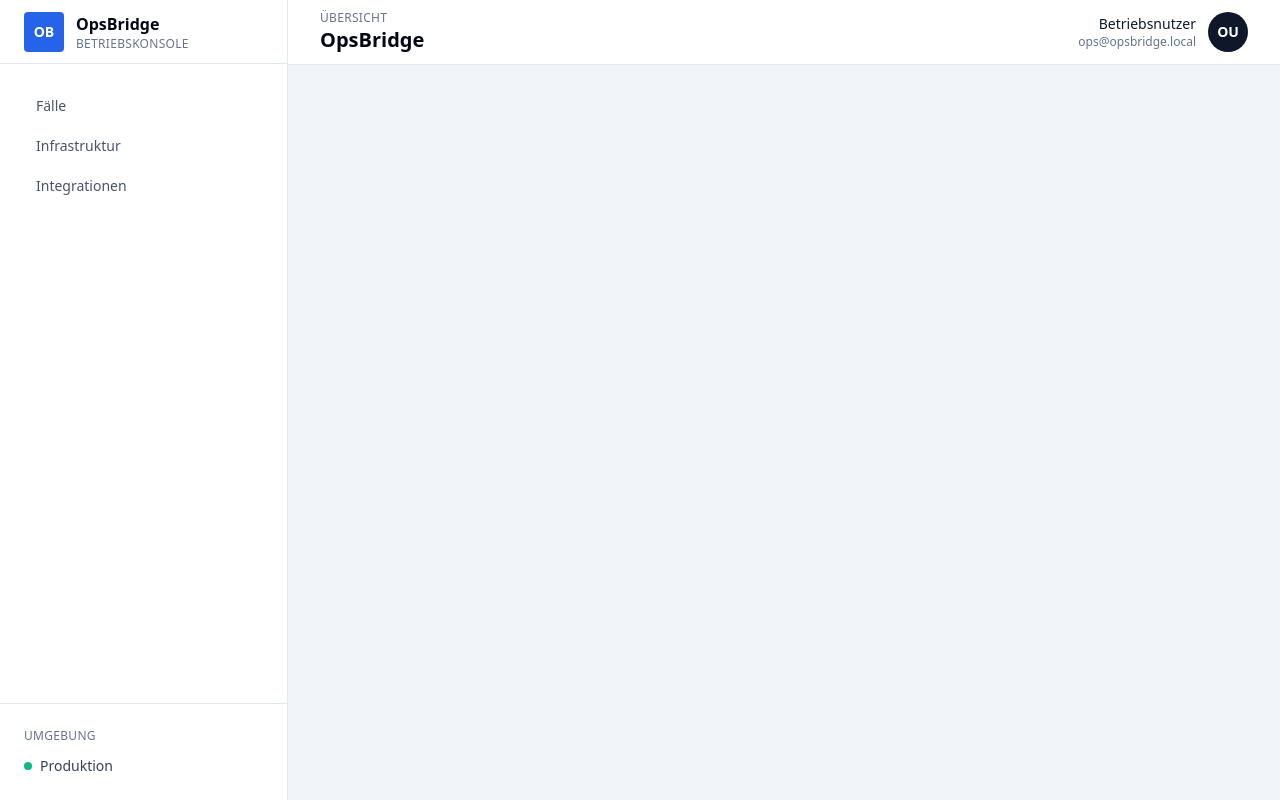
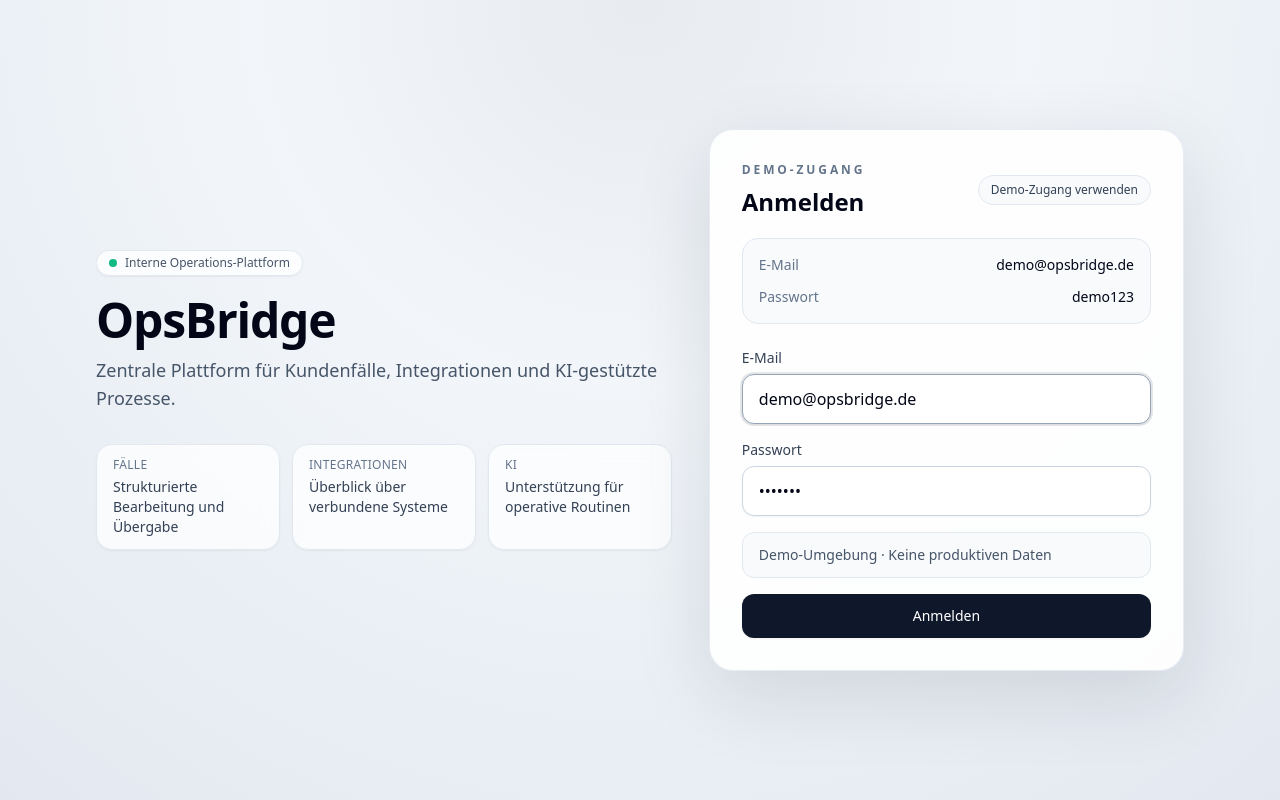
Before and after one commit to igalVilensky/opsbridge, a Nuxt app: page / in a window 1280 px wide. Built offline with nearby package versions, Linux system fonts and the light colour scheme.

Commit message:
feat: update infrastructure visualization colors and improve demo access page

```diff
--- a/components/infrastructure/InfrastructureScene.vue
+++ b/components/infrastructure/InfrastructureScene.vue
@@ -133,9 +133,9 @@ function disposeRenderable(object: THREE.Object3D) {
 }
 
 function statusColor(status: InfrastructureNode["status"]) {
-  if (status === "healthy") return 0x34d399;
+  if (status === "healthy") return 0x22c55e;
   if (status === "degraded") return 0xf59e0b;
-  return 0x64748b;
+  return 0x94a3b8;
 }
 
 function statusPulseSpeed(status: InfrastructureNode["status"]) {
@@ -358,9 +358,9 @@ function getFlowSpeed(status: InfrastructureNode["status"], direction: "outbound
 }
 
 function getFlowOpacity(status: InfrastructureNode["status"]) {
-  if (status === "healthy") return 0.68;
-  if (status === "degraded") return 0.5;
-  return 0.26;
+  if (status === "healthy") return 0.78;
+  if (status === "degraded") return 0.66;
+  return 0.38;
 }
 
 function getFlowScale(status: InfrastructureNode["status"], direction: "outbound" | "inbound") {
@@ -630,7 +630,7 @@ function getConnectionHighlight(selectedId: string | null, connection: Connectio
   return {
     isDirect,
     opacity: isDirect ? 0.72 : 0.12,
-    color: isDirect ? new THREE.Color(statusColor(connection.targetStatus)) : connection.baseColor,
+    color: isDirect ? new THREE.Color(0xb8c4d4) : connection.baseColor,
   };
 }
 
@@ -747,7 +747,7 @@ function animate() {
     const material = particle.sprite.material as THREE.SpriteMaterial;
     material.color.setHex(
       particle.targetStatus === "healthy"
-        ? 0x4ade80
+        ? 0x22c55e
         : particle.targetStatus === "degraded"
           ? 0xf59e0b
           : 0x94a3b8,
@@ -1042,30 +1042,27 @@ onBeforeUnmount(() => {
     <div class="pointer-events-none absolute left-4 top-4 z-10 rounded-md border border-white/10 bg-slate-950/70 px-3 py-2 text-xs text-slate-200">
       OpsBridge-Infrastrukturmodell
     </div>
-    <div class="pointer-events-none absolute right-4 top-4 z-10 max-w-[14rem] rounded-md border border-white/10 bg-slate-950/70 px-3 py-2 text-[11px] leading-4 text-slate-300">
+    <div class="pointer-events-none absolute right-4 top-4 z-10 max-w-[15rem] rounded-md border border-white/10 bg-slate-950/70 px-3 py-2 text-[11px] leading-4 text-slate-300">
       <p class="font-medium text-slate-100">Legende</p>
       <ul class="mt-1.5 space-y-1">
-        <li class="flex items-start gap-2">
-          <span class="mt-1.5 h-2 w-2 rounded-full bg-cyan-300" />
-          <span>Bewegte Punkte = Kommunikations-/Datenfluss</span>
-        </li>
+        <li>Bewegte Punkte = Kommunikations- und Datenfluss</li>
+        <li>Farbe des Datenflusses = Status des Zielsystems</li>
         <li class="flex items-start gap-2">
           <span class="mt-1.5 h-2 w-2 rounded-full bg-emerald-400" />
           <span>Grün = verfügbar</span>
         </li>
         <li class="flex items-start gap-2">
           <span class="mt-1.5 h-2 w-2 rounded-full bg-amber-400" />
-          <span>Gelb/Orange = beeinträchtigt</span>
+          <span>Orange = beeinträchtigt</span>
         </li>
         <li class="flex items-start gap-2">
           <span class="mt-1.5 h-2 w-2 rounded-full bg-slate-400" />
           <span>Grau = unbekannt</span>
         </li>
-        <li class="flex items-start gap-2">
-          <span class="mt-1.5 h-2 w-2 rounded-full bg-sky-300" />
-          <span>Hellere Bewegung = aktivere Verbindung</span>
-        </li>
       </ul>
+      <p class="mt-2 text-[10px] leading-4 text-slate-400">
+        Mehr Punkte deuten auf höhere Aktivität hin. Visueller Hinweis, keine exakte Live-Zählung.
+      </p>
     </div>
     <div class="pointer-events-none absolute bottom-4 left-4 z-10 rounded-md border border-white/10 bg-slate-950/70 px-3 py-2 text-[11px] text-slate-400">
       Ziehen zum Drehen · Scrollen zum Zoomen · ein System anklicken, um Details anzuzeigen
--- /dev/null
+++ b/pages/index.vue
@@ -0,0 +1,183 @@
+<script setup lang="ts">
+definePageMeta({
+  layout: false,
+});
+
+const form = reactive({
+  email: "demo@opsbridge.de",
+  password: "demo123",
+});
+
+const errors = reactive({
+  email: "",
+  password: "",
+});
+
+const isSubmitting = ref(false);
+
+function resetErrors() {
+  errors.email = "";
+  errors.password = "";
+}
+
+function isValidEmail(value: string) {
+  return /^[^\s@]+@[^\s@]+\.[^\s@]+$/.test(value);
+}
+
+function useDemoAccess() {
+  form.email = "demo@opsbridge.de";
+  form.password = "demo123";
+  resetErrors();
+}
+
+async function handleSubmit() {
+  resetErrors();
+
+  if (!form.email.trim()) {
+    errors.email = "Bitte E-Mail eingeben.";
+  } else if (!isValidEmail(form.email)) {
+    errors.email = "Bitte eine gültige E-Mail-Adresse eingeben.";
+  }
+
+  if (!form.password) {
+    errors.password = "Bitte Passwort eingeben.";
+  }
+
+  if (errors.email || errors.password) {
+    return;
+  }
+
+  isSubmitting.value = true;
+  try {
+    await nextTick();
+    await navigateTo("/cases");
+  } finally {
+    isSubmitting.value = false;
+  }
+}
+</script>
+
+<template>
+  <main class="min-h-screen bg-[radial-gradient(circle_at_top,_rgba(148,163,184,0.22),_rgba(241,245,249,0.92)_38%,_rgba(226,232,240,0.98)_100%)] text-slate-950">
+    <div class="mx-auto flex min-h-screen w-full max-w-6xl items-center px-4 py-10 sm:px-6 lg:px-8">
+      <div class="grid w-full gap-8 lg:grid-cols-[1.1fr_0.9fr]">
+        <section class="flex flex-col justify-center">
+          <div class="inline-flex w-fit items-center gap-2 rounded-full border border-slate-200 bg-white/80 px-3 py-1 text-xs font-medium text-slate-600 shadow-sm backdrop-blur">
+            <span class="h-2 w-2 rounded-full bg-emerald-500" />
+            Interne Operations-Plattform
+          </div>
+
+          <h1 class="mt-5 text-4xl font-semibold tracking-tight text-slate-950 sm:text-5xl">
+            OpsBridge
+          </h1>
+
+          <p class="mt-3 max-w-xl text-lg leading-7 text-slate-600">
+            Zentrale Plattform für Kundenfälle, Integrationen und KI-gestützte Prozesse.
+          </p>
+
+          <div class="mt-8 grid max-w-xl gap-3 sm:grid-cols-3">
+            <div class="rounded-2xl border border-slate-200 bg-white/75 px-4 py-3 shadow-sm backdrop-blur">
+              <p class="text-xs font-medium uppercase tracking-wide text-slate-500">Fälle</p>
+              <p class="mt-1 text-sm text-slate-700">Strukturierte Bearbeitung und Übergabe</p>
+            </div>
+            <div class="rounded-2xl border border-slate-200 bg-white/75 px-4 py-3 shadow-sm backdrop-blur">
+              <p class="text-xs font-medium uppercase tracking-wide text-slate-500">Integrationen</p>
+              <p class="mt-1 text-sm text-slate-700">Überblick über verbundene Systeme</p>
+            </div>
+            <div class="rounded-2xl border border-slate-200 bg-white/75 px-4 py-3 shadow-sm backdrop-blur">
+              <p class="text-xs font-medium uppercase tracking-wide text-slate-500">KI</p>
+              <p class="mt-1 text-sm text-slate-700">Unterstützung für operative Routinen</p>
+            </div>
+          </div>
+        </section>
+
+        <section class="self-center rounded-3xl border border-slate-200/80 bg-white/90 p-6 shadow-[0_24px_80px_rgba(15,23,42,0.12)] backdrop-blur-sm sm:p-8">
+          <div class="flex items-center justify-between gap-4">
+            <div>
+              <p class="text-xs font-semibold uppercase tracking-[0.24em] text-slate-500">
+                Demo-Zugang
+              </p>
+              <h2 class="mt-2 text-2xl font-semibold text-slate-950">
+                Anmelden
+              </h2>
+            </div>
+
+            <button
+              type="button"
+              class="rounded-full border border-slate-200 bg-slate-50 px-3 py-1.5 text-xs font-medium text-slate-700 transition hover:border-slate-300 hover:bg-slate-100 focus:outline-none focus-visible:ring-2 focus-visible:ring-slate-900 focus-visible:ring-offset-2"
+              @click="useDemoAccess"
+            >
+              Demo-Zugang verwenden
+            </button>
+          </div>
+
+          <div class="mt-5 rounded-2xl border border-slate-200 bg-slate-50 px-4 py-4">
+            <dl class="grid gap-3 text-sm text-slate-700">
+              <div class="flex items-start justify-between gap-4">
+                <dt class="font-medium text-slate-500">E-Mail</dt>
+                <dd class="text-right font-medium text-slate-950">demo@opsbridge.de</dd>
+              </div>
+              <div class="flex items-start justify-between gap-4">
+                <dt class="font-medium text-slate-500">Passwort</dt>
+                <dd class="text-right font-medium text-slate-950">demo123</dd>
+              </div>
+            </dl>
+          </div>
+
+          <form class="mt-6 space-y-4" @submit.prevent="handleSubmit" novalidate>
+            <div>
+              <label for="email" class="mb-1.5 block text-sm font-medium text-slate-700">
+                E-Mail
+              </label>
+              <input
+                id="email"
+                v-model.trim="form.email"
+                type="email"
+                autocomplete="email"
+                autofocus
+                class="block w-full rounded-xl border border-slate-300 bg-white px-4 py-3 text-slate-950 shadow-sm outline-none transition placeholder:text-slate-400 focus:border-slate-400 focus:ring-2 focus:ring-slate-900/10"
+                :aria-invalid="Boolean(errors.email)"
+                :aria-describedby="errors.email ? 'email-error' : undefined"
+                placeholder="demo@opsbridge.de"
+              />
+              <p v-if="errors.email" id="email-error" class="mt-1.5 text-sm text-red-600">
+                {{ errors.email }}
+              </p>
+            </div>
+
+            <div>
+              <label for="password" class="mb-1.5 block text-sm font-medium text-slate-700">
+                Passwort
+              </label>
+              <input
+                id="password"
+                v-model="form.password"
+                type="password"
+                autocomplete="current-password"
+                class="block w-full rounded-xl border border-slate-300 bg-white px-4 py-3 text-slate-950 shadow-sm outline-none transition placeholder:text-slate-400 focus:border-slate-400 focus:ring-2 focus:ring-slate-900/10"
+                :aria-invalid="Boolean(errors.password)"
+                :aria-describedby="errors.password ? 'password-error' : undefined"
+                placeholder="demo123"
+              />
+              <p v-if="errors.password" id="password-error" class="mt-1.5 text-sm text-red-600">
+                {{ errors.password }}
+              </p>
+            </div>
+
+            <p class="rounded-xl border border-slate-200 bg-slate-50 px-4 py-3 text-sm text-slate-600">
+              Demo-Umgebung · Keine produktiven Daten
+            </p>
+
+            <button
+              type="submit"
+              class="inline-flex w-full items-center justify-center rounded-xl bg-slate-900 px-4 py-3 text-sm font-medium text-white shadow-sm transition hover:bg-slate-700 focus:outline-none focus-visible:ring-2 focus-visible:ring-slate-900 focus-visible:ring-offset-2 disabled:cursor-not-allowed disabled:bg-slate-500"
+              :disabled="isSubmitting"
+            >
+              {{ isSubmitting ? "Anmeldung läuft …" : "Anmelden" }}
+            </button>
+          </form>
+        </section>
+      </div>
+    </div>
+  </main>
+</template>
```
